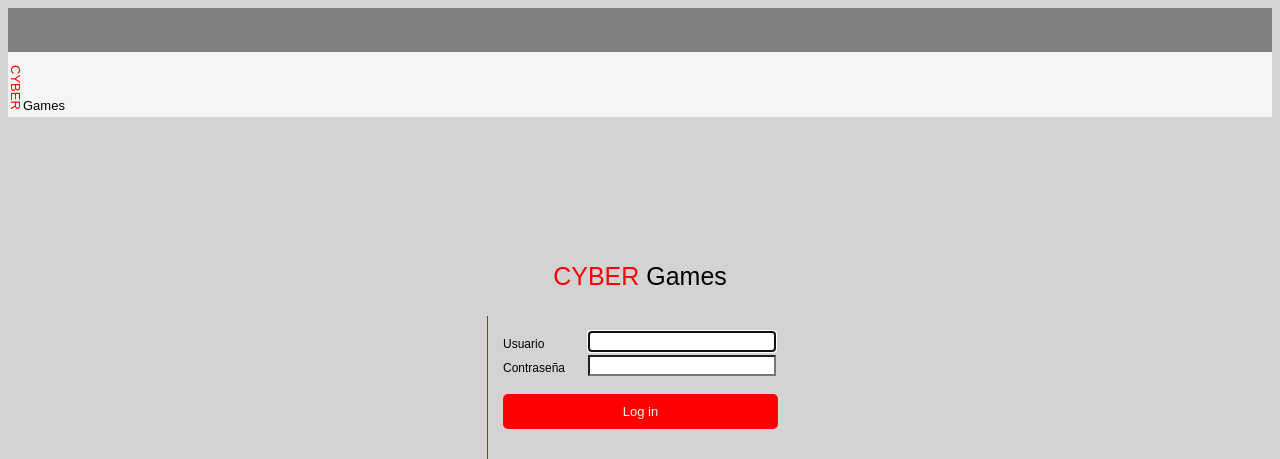
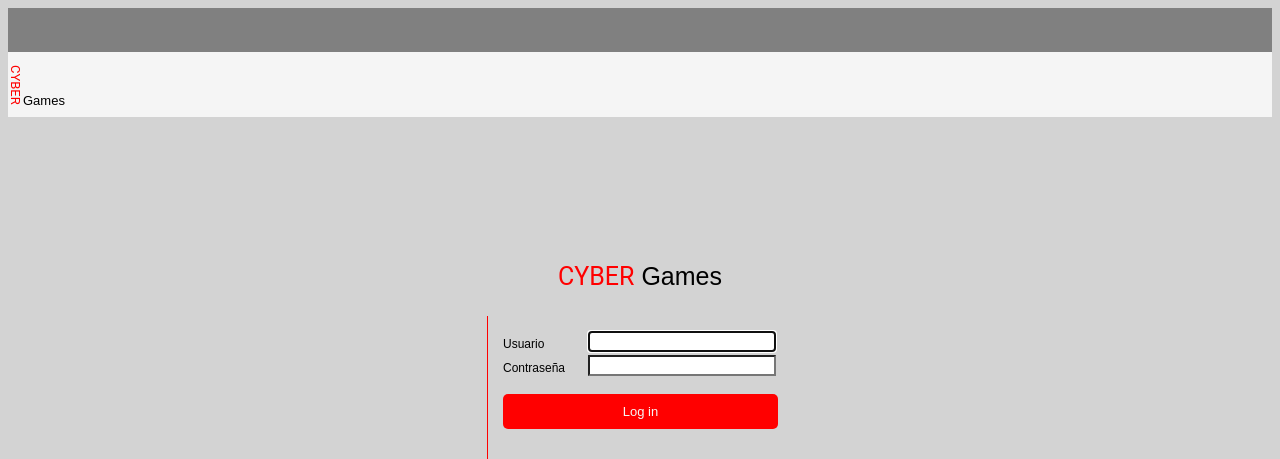
Before and after one commit to jouleSoft/CYBERgames, a PHP site: page /login.php in a window 1280 px wide. Shown: the top 459 px of the page. Run offline with PHP 8.4, Linux system fonts and the light colour scheme.

Commit message:
code refactoring

```diff
--- a/app/login.php
+++ b/app/login.php
@@ -7,18 +7,29 @@
     <link rel="stylesheet" type="text/css" href="styleSheets/login.css"/>
   </head>
   <body>
+    <!-- BEGIN CORE -->
     <div class="core">
-            <div id="nav_hole"><!--Barra de navegación vacía-->
+      <!-- BEGIN NAV -->
+      <!-- Empty navbar -->
+      <div id="nav_hole">
       </div>
-            <div id="header"><!--Cabecera-->
+      <!-- navbar header -->
+      <div id="header">
         <div id="logo">
           <p><a>CYBER</a>Games</p>
         </div>
       </div>
-            <div id="main" style="padding-top: 25px"><!--Contenido principal de la página-->
+      <!-- END NAV -->
+
+      <!-- BEGIN MAIN CONTENT-->
+      <div id="main" style="padding-top: 25px">
+        <!-- Title -->
         <div id="CG">
           <p><a>CYBER</a> Games</p>
         </div>
+        <!-- End Title -->
+
+        <!-- Login form -->
         <form method="post" action="loginCheck.php">
           <div class="fila_login">
             <div class="columna_label">
@@ -38,14 +49,15 @@
           </div>
           <input type="submit" id="submit" value="Log in" />
         </form>
-                <div id="login_failed"><!--Resultado de login fallido-->
+        <!-- End login form -->
+
+        <!-- Login failed -->
+        <div id="login_failed">
           <?php
             # Comprobamos la existencia de parámetros GET.
             # En caso de intento fallido de login o problemas de conexión, se mostrará abajo de formulario en rojo.
             if(isset($_GET['login'])){
-
               $login = $_GET['login'];
-
               switch($login){
               case "failed":
                 print "<a>Usuario y/o contraseña incorrectos</a>";
@@ -59,11 +71,15 @@
               }
             }
           ?>
+        <!-- End login failed -->
+
         </div>
       </div>
+      <!-- END MAIN -->
       <div id="footer">
         <p>Powered by Julio Jiménez Delgado. Copyright (C) 2018 - 2019</p>
       </div>
     </div>
+    <!-- END CORE -->
   </body>
 </html>
--- a/app/resetRoot.php
+++ b/app/resetRoot.php
@@ -18,7 +18,7 @@
             #CG p a{
                 color: red;
                 font-size: 25px;
-                font-family: fantasy;
+                font-family: roboto;
             }
 
             #nav_hole{
--- a/app/styleSheets/general.css
+++ b/app/styleSheets/general.css
@@ -130,7 +130,7 @@ input[type=button], input[type=submit]{
   color: red;
   writing-mode: vertical-rl;
   font-size: 13px;
-    font-family: fantasy;
+  font-family: roboto;
 }
 
 #usuario{
--- a/app/styleSheets/login.css
+++ b/app/styleSheets/login.css
@@ -67,7 +67,7 @@ form input[type=submit]:hover{
 #CG p a{
   color: red;
   font-size: 25px;
-	font-family: fantasy;
+  font-family: roboto;
 }
 
 #nav_hole{
```
Also changed, not shown: app/styleSheets/style.css (indentation only). Lines whose indentation alone changed are shown as unchanged.
